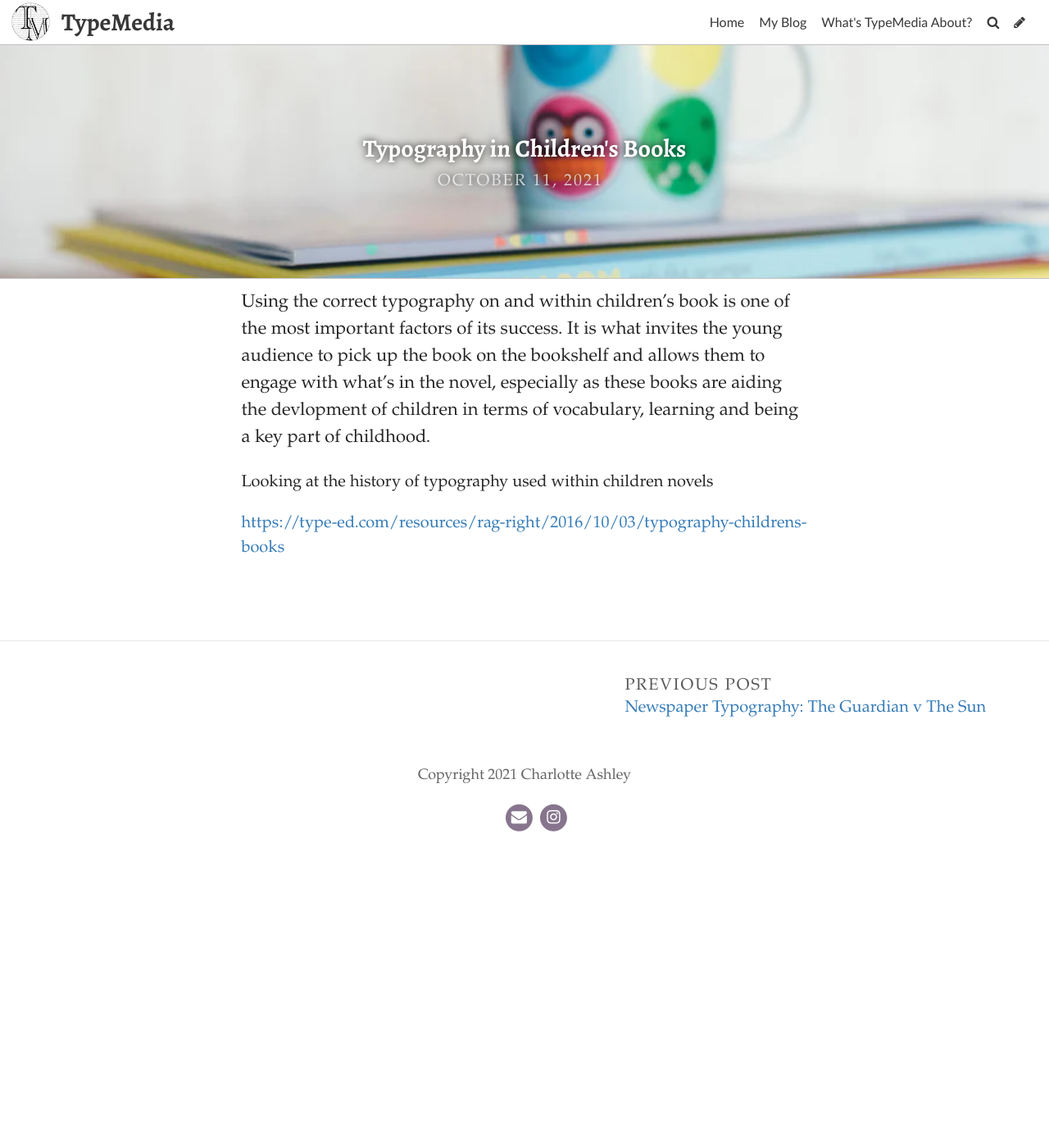
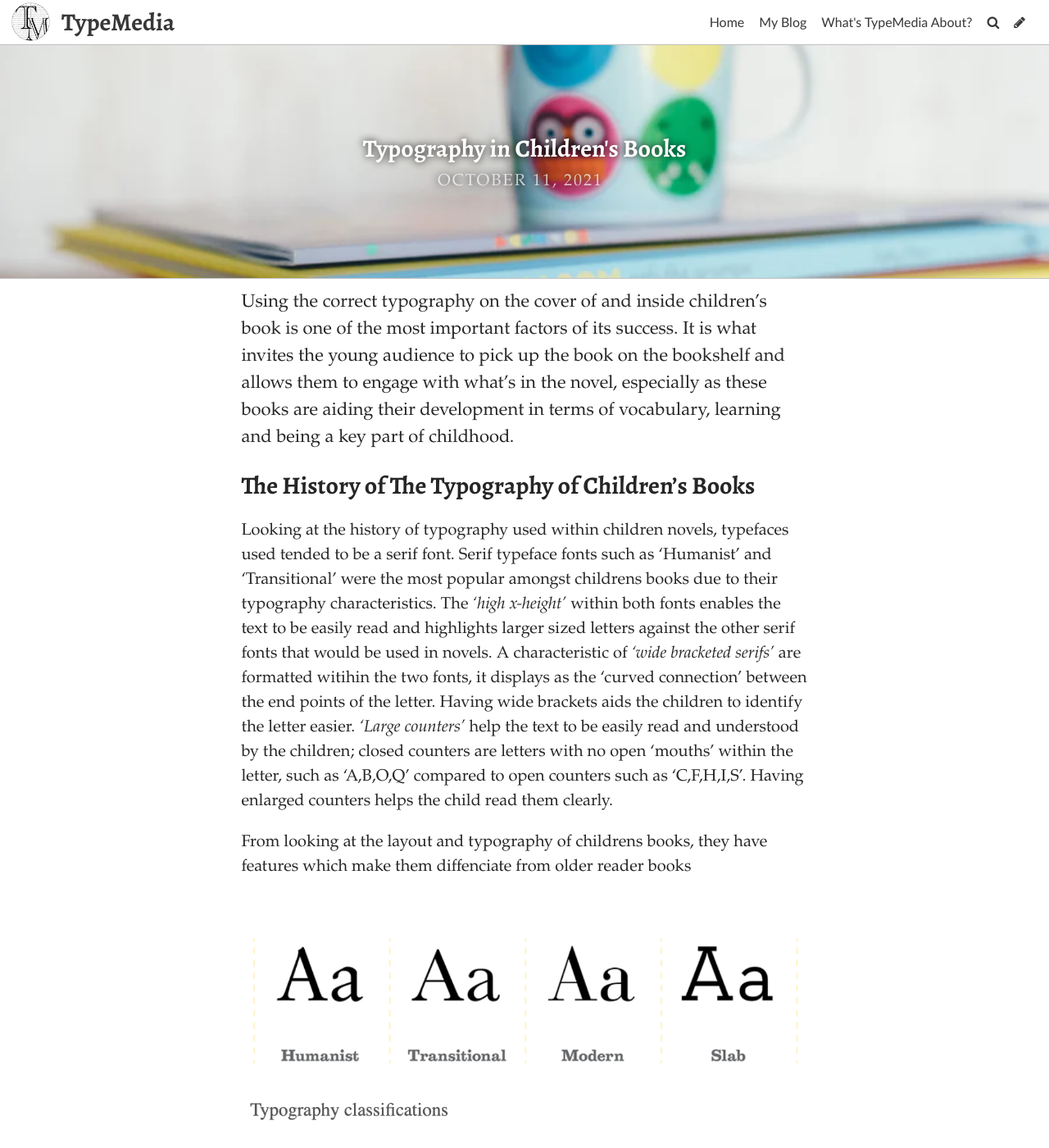
Before and after one commit to charlotteaashley/typo-design-template, a Jekyll site: the page built from _posts/2021-10-11-typography-in-childrens-books.md, in a window 1280 px wide and 1400 px high. Shown: the whole window at 82% size. Built offline with Jekyll 4.4.1, drawn with Linux system fonts in a browser that asks for light colours; some web fonts are replaced; some of the changed text lies outside the part shown.

Commit message:
Update Post “2021-10-11-typography-in-childrens-books”

```diff
--- a/_posts/2021-10-11-typography-in-childrens-books.md
+++ b/_posts/2021-10-11-typography-in-childrens-books.md
@@ -6,10 +6,16 @@ image: ../uploads/photo-1455884981818-54cb785db6fc.webp
 title_color: "#ffffff"
 comments: false
 ---
-Using the correct typography on and within children's book is one of the most important factors of its success. It is what invites the young audience to pick up the book on the bookshelf and allows them to engage with what's in the novel, especially as these books are aiding the devlopment of children in terms of vocabulary, learning and being a key part of childhood.
+Using the correct typography on the cover of and inside children's book is one of the most important factors of its success. It is what invites the young audience to pick up the book on the bookshelf and allows them to engage with what's in the novel, especially as these books are aiding their development in terms of vocabulary, learning and being a key part of childhood.
 
-Looking at the history of typography used within children novels
+### The History of The Typography of Children's Books
+
+Looking at the history of typography used within children novels, typefaces used tended to be a serif font. Serif typeface fonts such as 'Humanist' and 'Transitional' were the most popular amongst childrens books due to their typography characteristics. The *'high x-height'* within both fonts enables the text to be easily read and highlights larger sized letters against the other serif fonts that would be used in novels. A characteristic of *'wide bracketed serifs'* are formatted witihin the two fonts, it displays as the 'curved connection' between the end points of the letter. Having wide brackets aids the children to identify the letter easier. *'Large counters'* help the text to be easily read and understood by the children; closed counters are letters with no open 'mouths' within the letter, such as 'A,B,O,Q' compared to open counters such as 'C,F,H,I,S'. Having enlarged counters helps the child read them clearly.
+
+From looking at the layout and typography of childrens books, they have features which make them diffenciate from older reader books
 
 
 
+![Children's novels in the 1970s used to consist of serif typefaces due to their easy legibility.](../uploads/screenshot-2021-10-15-at-13.02.29.png)
+
 <https://type-ed.com/resources/rag-right/2016/10/03/typography-childrens-books>
```
Also changed, not shown: uploads/screenshot-2021-10-15-at-13.02.29.png (added).
